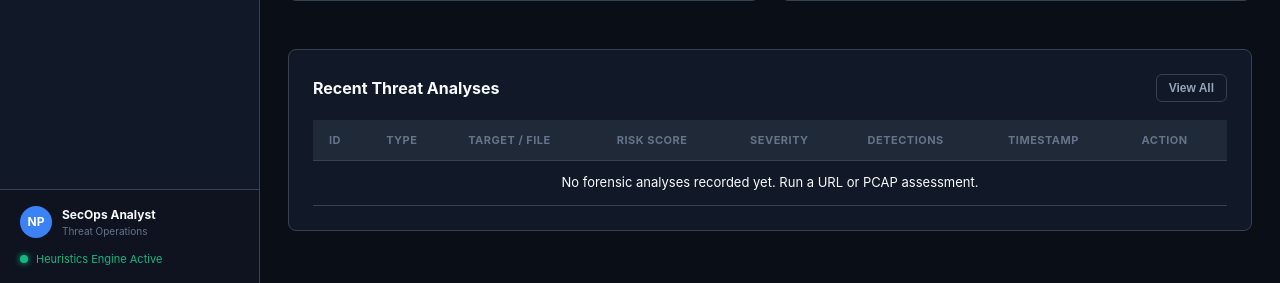
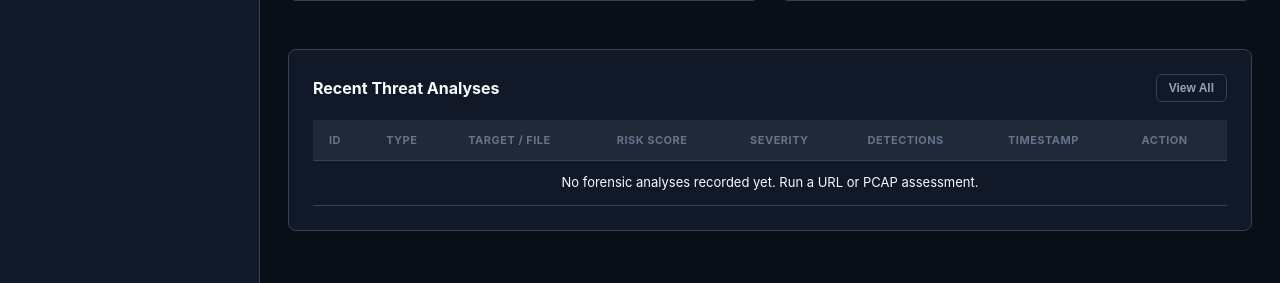
Before and after one commit to hrudyanshkayastha/NetPhish-Network-Threat-Phishing-Analysis-Platform, a FastAPI app: page / in a window 1280 px wide. Shown: the part 648-931 px from the top of the page. Run offline with FastAPI, Linux system fonts and the light colour scheme; data that the repository does not hold is empty.

Commit message:
ui: remove author profile from dashboard

```diff
--- a/app/ui/templates/index.html
+++ b/app/ui/templates/index.html
@@ -53,20 +53,6 @@
                     <span class="nav-text">Platform Reference</span>
                 </button>
             </nav>
-
-            <div class="sidebar-footer">
-                <div class="security-officer">
-                    <div class="officer-avatar">NP</div>
-                    <div class="officer-details">
-                        <span class="officer-name">SecOps Analyst</span>
-                        <span class="officer-role">Threat Operations</span>
-                    </div>
-                </div>
-                <div class="engine-status">
-                    <span class="status-dot"></span>
-                    <span>Heuristics Engine Active</span>
-                </div>
-            </div>
         </aside>
 
         <!-- Main Content Area -->
```
